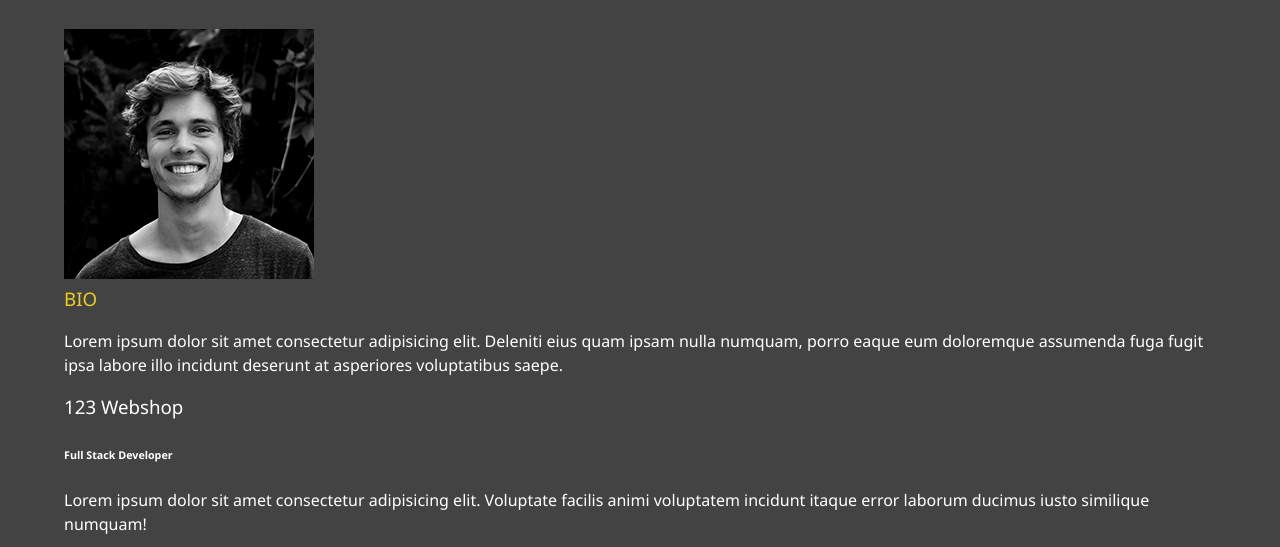
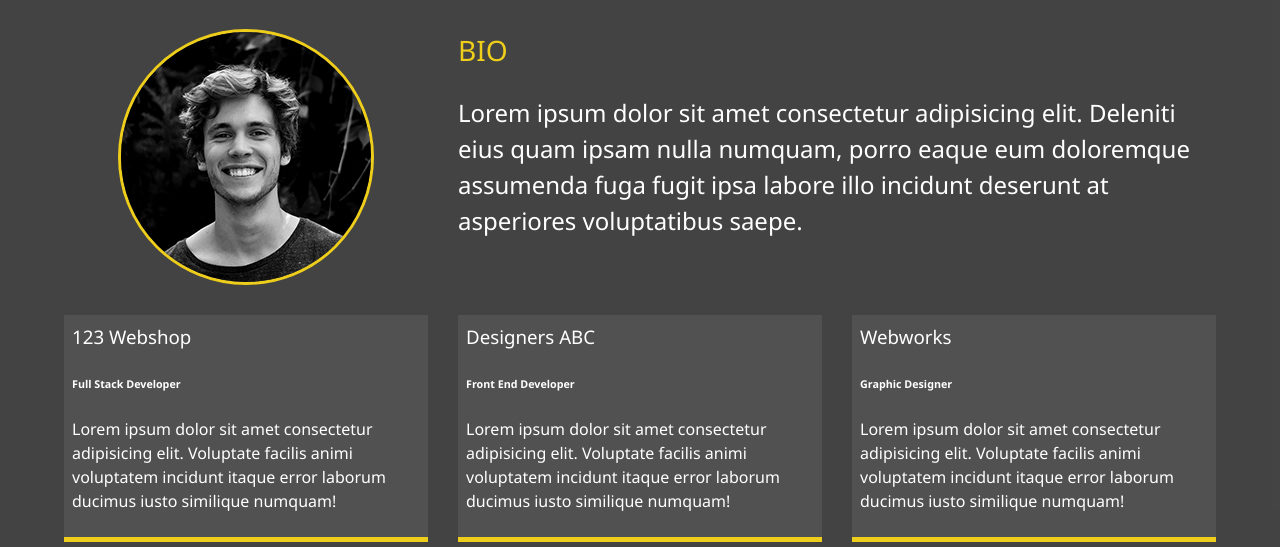
Before and after one commit to jsjuris89/modern_portfolio, a website: page dist/about.html in a window 1280 px wide. Shown: the part 253-800 px from the top of the page. Drawn offline with Linux system fonts and the light colour scheme.

Commit message:
Text color function & about page

```diff
--- a/scss/_mobile.scss
+++ b/scss/_mobile.scss
@@ -44,6 +44,16 @@
             height: 150px;
         }
     }
+
+    .about-info {
+        grid-template-areas:
+        'bioimage'
+        'bio'
+        'job1'
+        'job2'
+        'job3';
+        grid-template-columns: 1fr;
+    }
 }
 // Smartphones
 @include mediaSmall {
--- a/scss/main.scss
+++ b/scss/main.scss
@@ -1,6 +1,6 @@
 @import "config";
 @import "menu";
-@import "mobile";
+
 
 * {
     box-sizing: border-box;
@@ -49,7 +49,8 @@ header {
 
 main {
     padding: 4rem;
-    height: 100%;
+    // height: 100%;
+    min-height: calc(100vh - 60px);
 
     .icons {
         margin-top: 1rem;
@@ -71,3 +72,50 @@ main {
         }
     }
 }
+
+.about-info {
+    display: grid;
+    grid-gap: 30px;
+    grid-template-areas:
+    'bioimage bio bio'
+    'job1 job2 job3';
+    grid-template-columns: repeat(3, 1fr);
+
+    .bio-image {
+        grid-area: bioimage;
+        margin: auto;
+        border-radius: 50%;
+        border: $secondary-color 3px solid;
+    }
+
+    .bio {
+        grid-area: bio;
+        font-size: 1.5rem;
+    }
+
+    .job-1 {
+        grid-area: job1;
+    }
+    .job-2 {
+        grid-area: job2;
+    }
+    .job-3 {
+        grid-area: job3;
+    }
+
+    .job {
+        background: lighten($primary-color, 5);
+        padding: 0.5rem;
+        border-bottom: $secondary-color 5px solid;
+    }
+}
+
+#main-footer {
+    text-align: center;
+    padding: 1rem;
+    background: darken($primary-color, 10);
+    color: set-text-color($primary-color);
+    height: 60px;
+}
+
+@import "mobile";
```
Also changed, not shown: dist/css/main.css.
